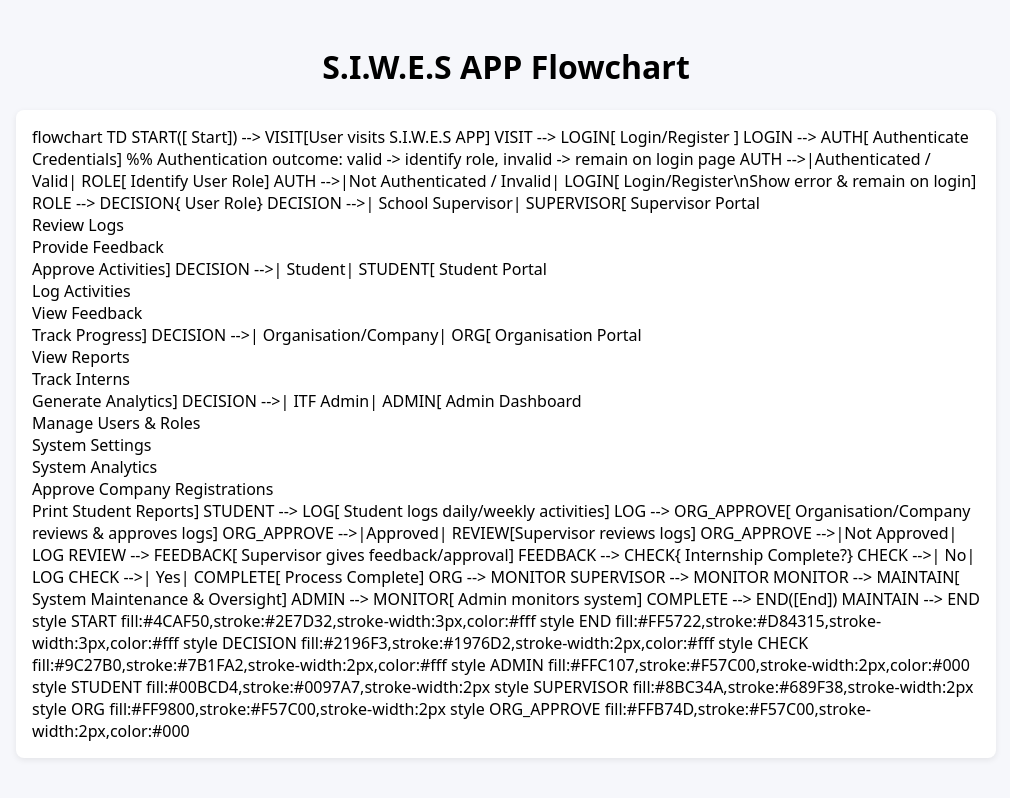
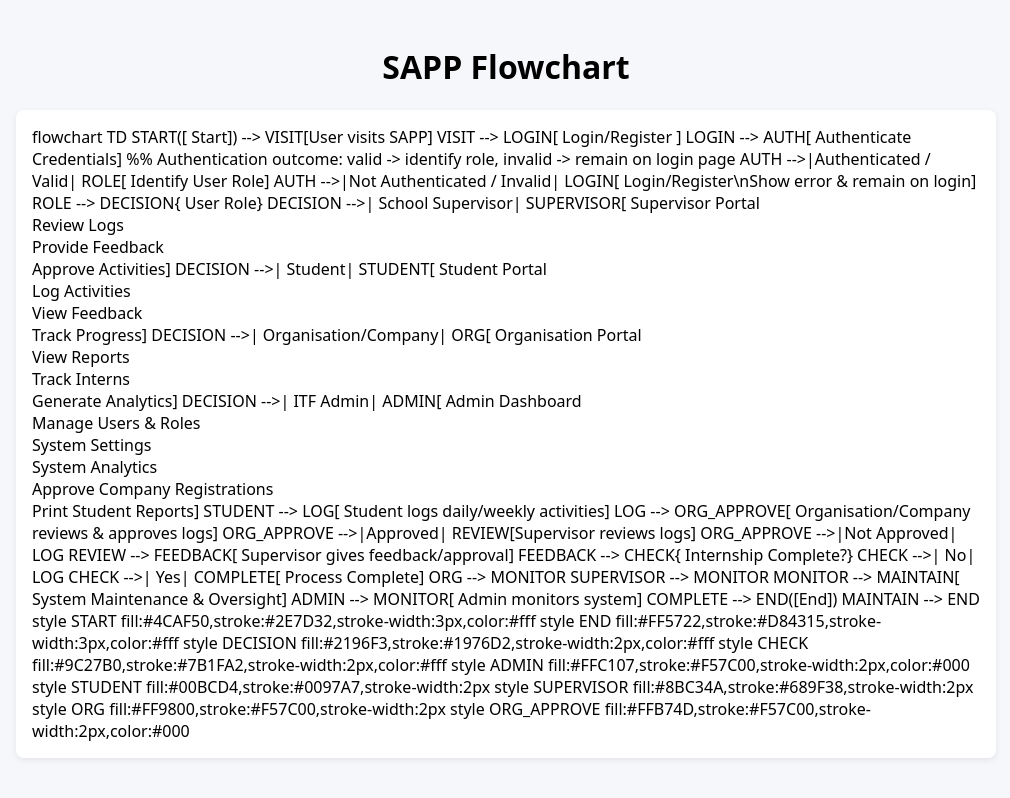
Before and after one commit to enyasystem/unilog-flowchart, a plain HTML site: page index.html in a window 1280 px wide. Shown: the whole page, without its empty margins (134-1144 px from the left). Drawn offline with Linux system fonts and the light colour scheme; a script that the page names is missing.

Commit message:
Update app name

```diff
--- a/index.html
+++ b/index.html
@@ -3,7 +3,7 @@
 <head>
   <meta charset="utf-8">
   <meta name="viewport" content="width=device-width,initial-scale=1">
-  <title>S.I.W.E.S APP Flowchart</title>
+  <title>SAPP Flowchart</title>
   <script src="https://cdn.jsdelivr.net/npm/mermaid@10/dist/mermaid.min.js"></script>
   <style>
     body { font-family: system-ui, Arial, sans-serif; padding: 1rem; background:#f6f7fb; }
@@ -13,10 +13,10 @@
 </head>
 <body>
   <div class="container">
-    <h1 style="text-align: center;">S.I.W.E.S APP Flowchart</h1>
+    <h1 style="text-align: center;">SAPP Flowchart</h1>
     <div class="mermaid">
 flowchart TD
-    START([ Start]) --> VISIT[User visits S.I.W.E.S APP]
+    START([ Start]) --> VISIT[User visits SAPP]
   VISIT --> LOGIN[ Login/Register ]
   LOGIN --> AUTH[ Authenticate Credentials]
   %% Authentication outcome: valid -> identify role, invalid -> remain on login page
```
